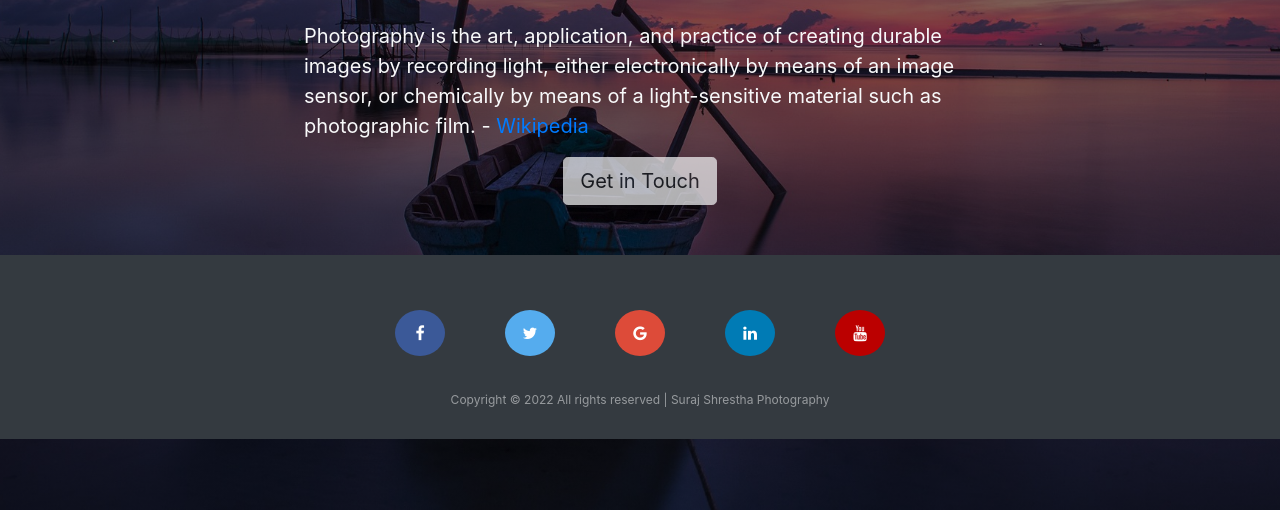
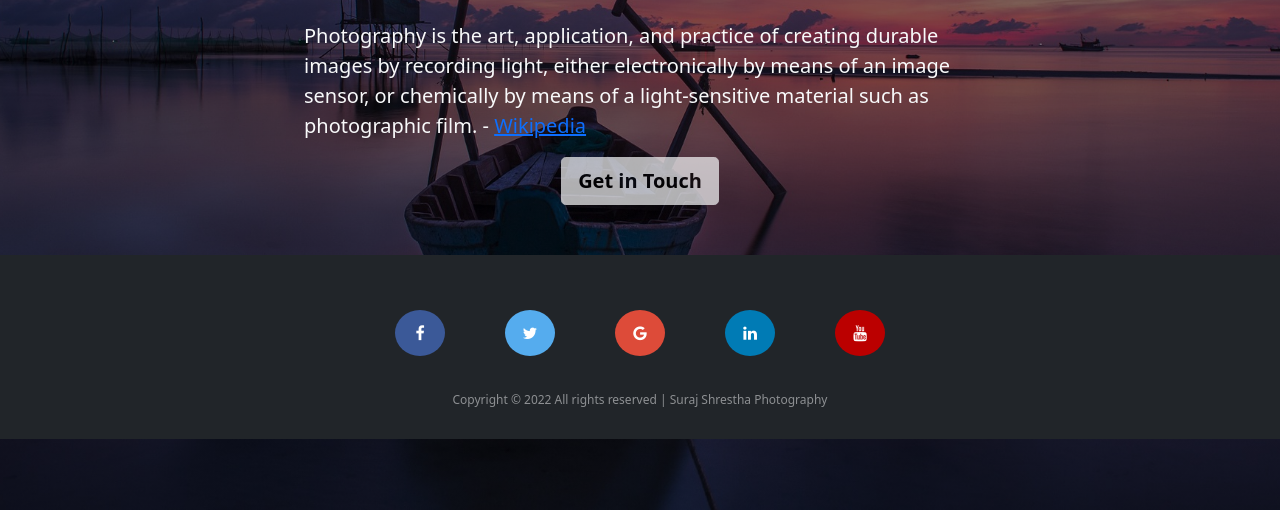
Before and after one commit to surajdotcom/photographyportfolio, a website: page index.html in a window 1280 px wide. Shown: the part 290-800 px from the top of the page. Drawn offline with nearby package versions, Linux system fonts and the light colour scheme.

Commit message:
Add files via upload

```diff
--- a/index.html
+++ b/index.html
@@ -6,7 +6,9 @@
 
 
         <!-- Bootstrap core CSS -->
-    <link rel="stylesheet" href="node_modules/bootstrap/dist/css/bootstrap.min.css" />
+    <!--<link rel="stylesheet" href="node_modules/bootstrap/dist/css/bootstrap.min.css" />>
+        <!-- CSS only -->
+<link href="https://cdn.jsdelivr.net/npm/bootstrap@5.1.3/dist/css/bootstrap.min.css" rel="stylesheet" integrity="sha384-1BmE4kWBq78iYhFldvKuhfTAU6auU8tT94WrHftjDbrCEXSU1oBoqyl2QvZ6jIW3" crossorigin="anonymous">
 
 
 
```
